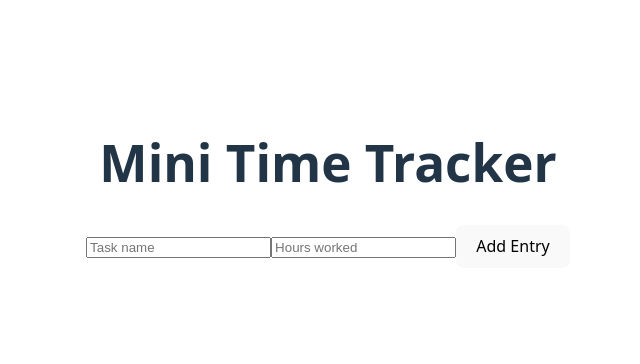
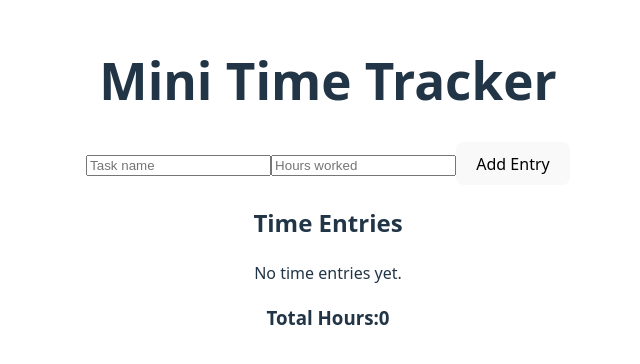
Before and after one commit to Ufhano/Time-Tracker, a React (Vite) app: page / in a window 1280 px wide. Shown: the part 216-580 px from the top of the page, without its empty margins (312-952 px from the left). Built offline with nearby package versions, Linux system fonts and the light colour scheme.

Commit message:
state update

```diff
--- a/src/App.tsx
+++ b/src/App.tsx
@@ -3,6 +3,7 @@ import TimeEntryForm from './Components/TimeEntryForm';
 import type { TimeEntry } from './types/timeEntry';
 
 import './App.css';
+import TimeEntryList from './Components/TimeEntryList';
 
 
 function App(){
@@ -17,10 +18,14 @@ function App(){
     setEntries([...entries,newEntry]);
 
   };
+  const handleDeleteEntry=(id:string)=>{
+    setEntries((prev)=>prev.filter((entry)=>entry.id !==id));
+  };
   return(
     <div className="App">
       <h1>Mini Time Tracker</h1>
       <TimeEntryForm onAdd={handleAddEntry}/>
+      <TimeEntryList entries ={entries} onDelete={handleDeleteEntry}/>
     </div>
   )
 }
--- a/src/Components/TimeEntryList.tsx
+++ b/src/Components/TimeEntryList.tsx
@@ -1,6 +1,7 @@
 import type {TimeEntry} from "../types/timeEntry";
 interface TimeEntryListProps{
     entries:TimeEntry[];
+    onDelete:(id:string)=>void;
 
 }
 
```
